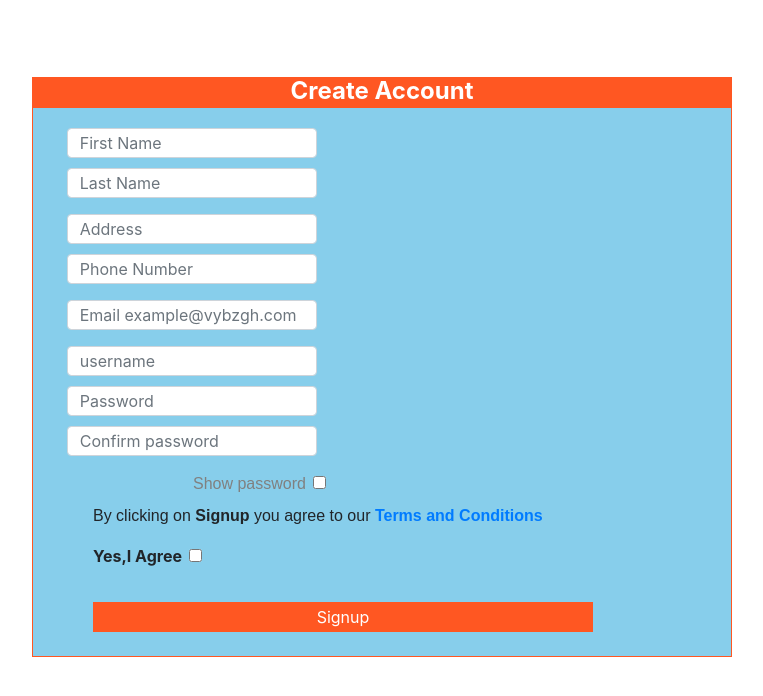
After one commit to tontake/Teverah, a PHP site: page /teverah/signup.php in a window 1280 px wide. The commit adds this page. Shown: the top 696 px of the page, without its empty margins (160-923 px from the left). Run offline with PHP 8.4, Linux system fonts and the light colour scheme; some libraries are stand-ins or nearby versions.

Commit message:
the few changes

```diff
--- /dev/null
+++ b/css/signup.css
@@ -0,0 +1,131 @@
+body {
+	margin-top: 6%;
+}
+
+
+#form-container {
+	margin-left: 15%;
+	width: 700px;
+	height: 550px!important;
+	background-color: skyblue;
+    border: 1px #ff5722 solid;
+
+    padding :10px;
+}
+#titile {
+	margin-left: 15%;
+	width: 700px;
+	height: 30px;
+	background-color: #ff5722;
+}
+
+input[type="text"], input[type="password"] {
+	width: 250px;
+	height: 30px;
+	margin-top: 10px;
+    margin-left: 3.50%;
+
+
+}
+
+input[type="submit"] {
+	width: 500px;
+	height: 30px;
+	background-color: #ff5722;
+	color: white;
+	border: none;
+	margin-top: 10px;
+	margin-left: 50px;
+	cursor: pointer;
+
+}
+
+input[type="submit"]:hover {
+	background-color: #ff6d3f;
+}
+
+fieldset {
+	width: 600px;
+	margin-left: 28%;
+	height: 200px;
+	margin-top: 15%;
+}
+
+h4 {
+	color: white;
+	text-align: center;
+}
+
+#show-password {
+	margin-left: 150px;
+	font-family: sans-serif;
+}
+
+span {
+	color: white;
+	background-color: #f34747c7;
+	border-bottom: 1px solid red;
+}
+
+input[type="checkbox"]{
+	cursor: pointer;
+}
+
+#password-message {
+	margin-left: 28%;
+	width: 600px;
+	height: 200px;
+	background-color: solid;
+	border: 1px #ff5722 solid;
+	display: none;
+	margin-top: 1px;
+
+}
+
+.invalid {
+	color: red;
+}
+
+.invalid:before {
+	position: relative;
+	left: -35px;
+	content: "✖";
+}
+
+
+.valid {
+	color: green;
+}
+
+.valid:before {
+	position: relative;
+	left: -35px;
+	content: "✔";
+}
+
+h4 {
+	text-align: center;
+}
+
+p {
+	margin-left: 50px;
+}
+
+label {
+	color: gray;
+	font-style: bold;
+}
+
+#signup {
+	font-family: sans-serif;
+}
+
+a {
+	text-decoration-style: double;
+	text-decoration-line: unset;
+	text-rendering: auto;
+}
+
+input[type="checkbox"] {
+    margin-left: 7px;
+}
--- a/css/teverah.css
+++ b/css/teverah.css
@@ -26,8 +26,9 @@ body{
     background: #212529b8;
 }
 .profile-edit-btn{
-	padding:10px;
-	border:solid 2px red;
+	padding:5px;
+    border:solid 1px red;
+    border-radius:3px;
 
 }
 .profile-img .file input {
--- a/js/main.js
+++ b/js/main.js
@@ -7,5 +7,6 @@ $(document).ready(function(){
 
 
 
-	});
+    });
+
    });
--- /dev/null
+++ b/js/signup.js
@@ -0,0 +1,139 @@
+function show(){
+
+    var password = document.getElementById("password");
+    var confirmpassword = document.getElementById("confirmpassword");
+
+    if(password.type === "password"){
+        password.type = "text";
+    }else{
+        password.type = "password";
+    }
+
+    if(confirmpassword.type === "password"){
+        confirmpassword.type = "text";
+    }else{
+        confirmpassword.type = "password";
+    }
+
+
+}
+var password = document.getElementById("password");
+
+password.onfocus = function() {
+		document.getElementById("password-message").style.display = "block";
+	}
+
+password.onblur = function() {
+		document.getElementById("password-message").style.display = "none";
+	}
+
+password.onkeyup = function(){
+
+	var uppercases = /[a-z]/g;
+	if (password.value.match(uppercases)){
+		uppercase.classList.remove("invalid");
+		uppercase.classList.add("valid");
+	}else{
+		uppercase.classList.remove("valid");
+		uppercase.classList.add("invalid");
+	}
+
+	var lowercases = /[A-Z]/g;
+	if (password.value.match(lowercases)){
+		lowercase.classList.remove("invalid");
+		lowercase.classList.add("valid");
+	}else{
+		lowercase.classList.remove("valid");
+		lowercase.classList.add("invalid");
+	}
+
+
+	var numbers = /[0-9]/g;
+	if (password.value.match(numbers)){
+		digit.classList.remove("invalid");
+		digit.classList.add("valid");
+	}else{
+		digit.classList.remove("valid");
+		digit.classList.add("invalid");
+	}
+
+	if((password.value.length >= 8) && (password.value.length <= 20)) {
+			lengths.classList.remove("invalid");
+			lengths.classList.add("valid");
+		}else{
+			lengths.classList.remove("valid");
+			lengths.classList.add("invalid");
+		}
+}
+
+
+
+   function validation(){
+
+
+    var firstname = document.getElementById("firstname").value;
+    var lastname = document.getElementById("lastname").value;
+    var email = document.getElementById("email").value;
+    var password = document.getElementById("password").value;
+    var confirmpassword = document.getElementById("confirmpassword").value;
+    var atpos = email.indexOf("@");
+    var dotpos = email.lastIndexOf(".");
+
+
+
+
+
+
+    if(firstname === "" || lastname === ""){
+        document.getElementById("erro").innerHTML = "Please fill in both first and last name";
+        return false;
+    }
+
+    if(!isNaN(firstname) || !isNaN(firstname)){
+        document.getElementById("erro").innerHTML = "Name cannot be only numbers or digits";
+        return false;
+    }
+
+    if(firstname.length<3 || lastname.length<3 || firstname.length>15 || lastname.length>15 ){
+        document.getElementById("erro").innerHTML = "name must be between 3-15 characters";
+        return false;
+    }
+
+
+    if(email === ""){
+        document.getElementById("erro").innerHTML = "Please fill in email";
+        return false;
+    }
+
+    if(email.length<8 || email.length>30){
+        document.getElementById("erro").innerHTML = "Email must be between 8 to 30 characters";
+        return false;
+    }
+
+    if(atpos<1 || dotpos<atpos+2 || dotpos+2>=length.email){
+        document.getElementById("erro").innerHTML = "**Email erro: fill in email in proper format**";
+        return false;
+    }
+
+
+    if(password === "" || confirmpassword === ""){
+        document.getElementById("erro").innerHTML = "**Please fill in both password**";
+        return false;
+    }
+
+    if(password != confirmpassword){
+        document.getElementById("erro").innerHTML = "Both password have to much";
+        return false;
+    }
+
+    var incorrect = /[a-zA-Z][0-9]/g;
+    if(password.match(incorrect)){
+        return true;
+    }else{
+        document.getElementById("erro").innerHTML = "Must contain at least digits and capital letter";
+        return false;
+    }
+
+
+
+}
--- /dev/null
+++ b/signup.php
@@ -0,0 +1,60 @@
+<!DOCTYPE html>
+
+
+<html>
+<head>
+<meta name="viewport" content="width=device-width, initial-scale=1">
+<link href="//maxcdn.bootstrapcdn.com/bootstrap/4.1.1/css/bootstrap.min.css" rel="stylesheet" id="bootstrap-css">
+<link rel="stylesheet" href="css/signup.css">
+<script src="//maxcdn.bootstrapcdn.com/bootstrap/4.1.1/js/bootstrap.min.js"></script>
+<script src="//cdnjs.cloudflare.com/ajax/libs/jquery/3.2.1/jquery.min.js"></script>
+<script src="js/signup.js"></script>
+</head>
+
+<div id="titile">
+	<h4><strong>Create Account</strong></h4>
+
+</div>
+ <div id="form-container" onsubmit="return validation();">
+ 	<form action="account" method="post" >
+ 		<div class=form-group>
+ 			<input type="text" id="firstname" name="firstname" placeholder="First Name" autocomplete="off"class="form-control"/>
+ 			<input type="text" id="lastname" name="lastname" placeholder="Last Name" autocomplete="off" class="form-control"/>
+		 </div>
+		 <div class=form-group>
+ 			<input type="text" id="address" name="address" placeholder="Address" autocomplete="off"class="form-control"/>
+ 			<input type="text" id="phone" name="phone" placeholder="Phone Number" autocomplete="off" class="form-control"/>
+ 		</div>
+
+
+ 		<div class="form-group">
+ 			<input type="text" id="email" name="email" placeholder="Email example@vybzgh.com" autocomplete="off"class="form-control"/>
+ 			<span id="erro"></span>
+ 		</div>
+
+
+        <div class="form-group">
+		<input type="text" id="username" name="username" placeholder="username" autocomplete="off"class="form-control"/>
+ 			<input type="password" id="password" name="password" placeholder="Password" autocomplete="off" class="form-control"/>
+ 			<input type="password" id="confirmpassword" name="confirmpassword" placeholder="Confirm password" autocomplete="off" class="form-control"/>
+ 		</div>
+
+ 		<div id="show-password"><label>Show password</label><input type="checkbox" name="checkbox" onclick="show()" /></div>
+        <p id="signup">By clicking on <strong>Signup</strong> you agree to our<a href="#"> <strong>Terms and Conditions</strong></a></p>
+ 		<div>
+ 			<p><strong>Yes,I Agree</strong><label class="checkbox"><input type="checkbox" name="checkbox"></label></p>
+ 			<input type="submit" name="submit" id="submit" value="Signup"/>
+
+ 		</div>
+ 	</form>
+ </div>
+ <div id="password-message">
+ 	<h4>Please password must contain the following</h4>
+ 	<p id="uppercase" class="invalid"><b>A lowercase letter</b></p>
+ 	<p id="lowercase" class="invalid"><b>A uppercase letter</b></p>
+ 	<p id="digit" class="invalid"><b>A number</b></p>
+ 	<p id="lengths" class="invalid"><b>Length must be between 8 to 20</b></p>
+
+ </div>
+ </body>
+</html>
```
Also changed, not shown: account.php (added, +25 -0 lines), dbconn.php (added, +17 -0 lines), index.php (+9 -8 lines), teverah.php (+45 -6 lines), add.php (added), css/main.css (line endings or trailing spaces).
